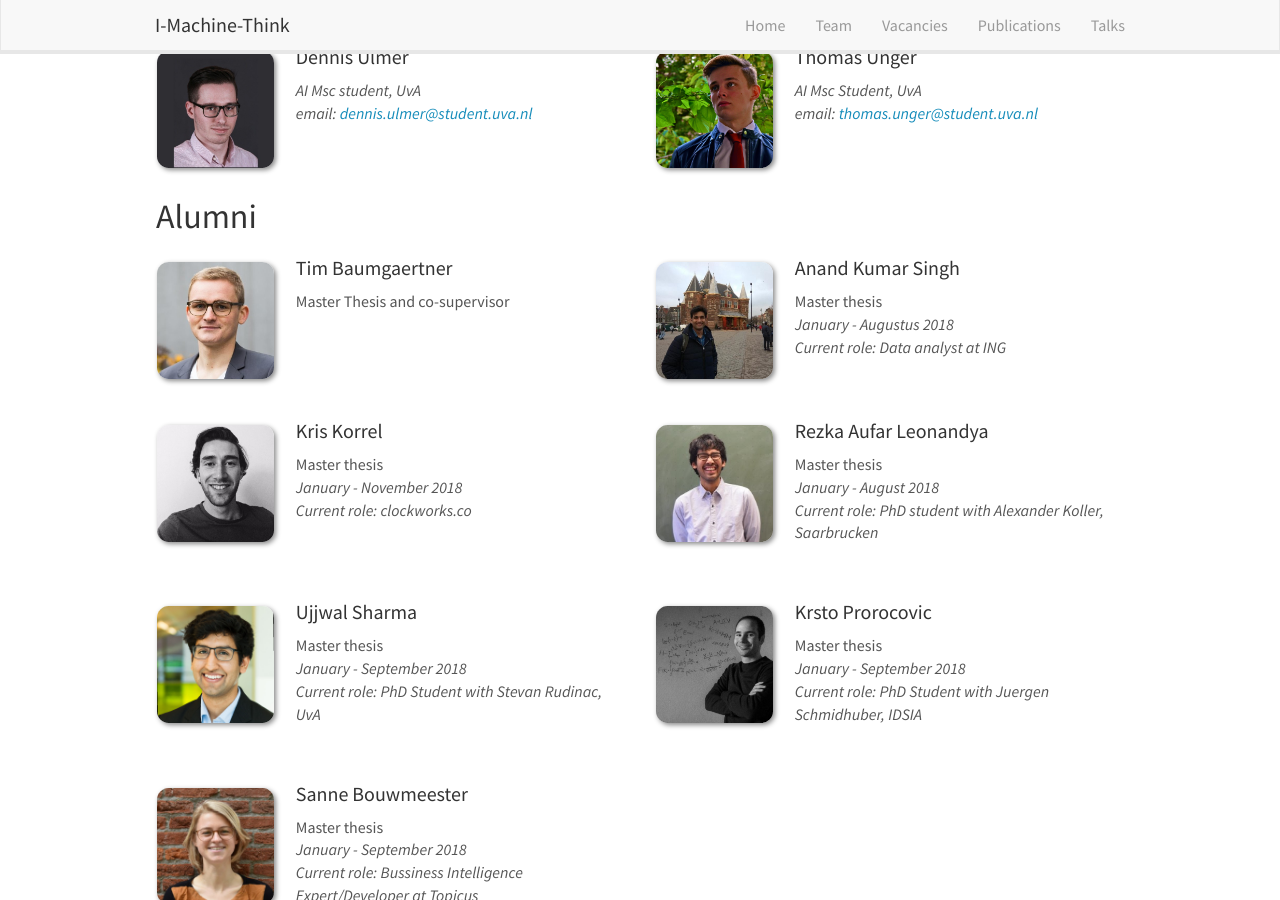
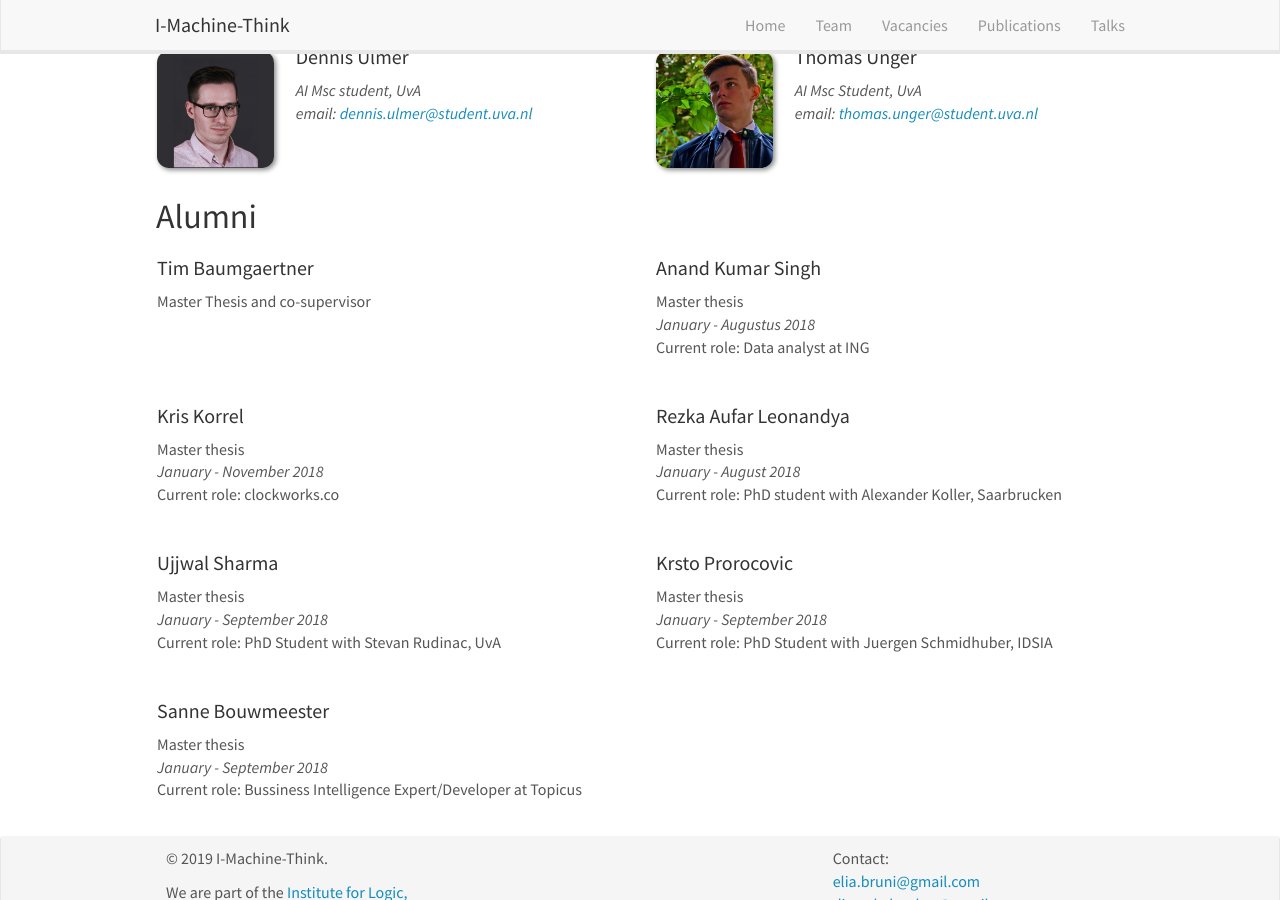
Before and after one commit to i-machine-think/i-machine-think.github.io, a Jekyll site: the page built from _pages/team.md, in a window 1280 px wide and 900 px high, scrolled down 1515 px. Built offline with Jekyll 4.4.1, drawn with Linux system fonts in a browser that asks for light colours; nearby versions of some CDN libraries.

Commit message:
Remove photo's alumni

```diff
--- a/_pages/team.md
+++ b/_pages/team.md
@@ -141,13 +141,9 @@ Jump to [project Leaders](#project-leaders), [master and bachelor students](#mas
 {% endif %}
 
 <div class="col-sm-6 clearfix">
-  <img src="{{ site.url }}{{ site.baseurl }}/images/teampic/{{ member.photo }}" class="img-responsive" width="25%" style="float: left" />
   <h4>{{ member.name }}</h4>
-  {{member.role}}<br><i>{{ member.duration }} <br>
-  {% if member.info %} Current role: {{ member.info }} </i> {% endif %}
-  <ul style="overflow: hidden">
-
-  </ul>
+  {{member.role}}<br><i>{{ member.duration }}</i> <br>
+  {% if member.info %} Current role: {{ member.info }} {% endif %}
 </div>
 
 {% assign number_printed = number_printed | plus: 1 %}
```
